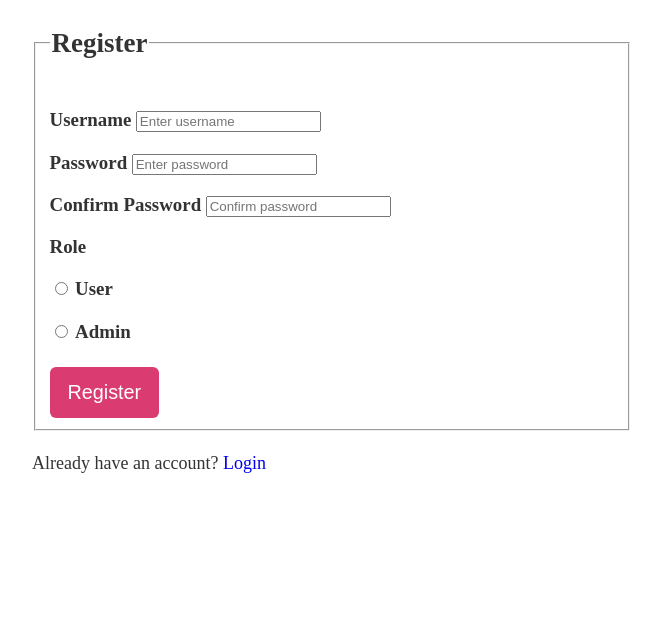
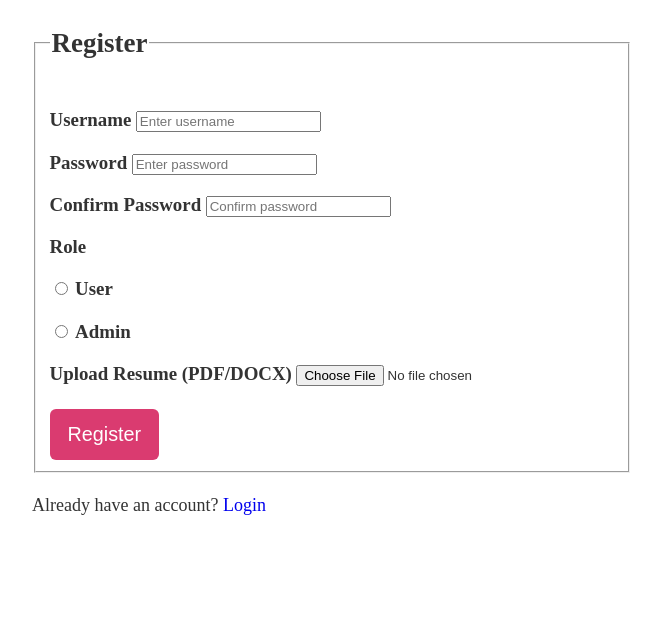
Before and after one commit to flimsycelery/ApplyNest-A-Flask-Application, a Flask app: page /register in a window 1280 px wide. Shown: the part 200-829 px from the top of the page, without its empty margins (308-969 px from the left). Before the commit the page ends 673 px from the top, so only its background shows below. Run offline with Flask 3, Linux system fonts and the light colour scheme; some libraries are stand-ins or nearby versions.

Commit message:
My local changes before merge

```diff
--- a/app.py
+++ b/app.py
@@ -1,15 +1,19 @@
-from flask import Flask, render_template, request, redirect, url_for, flash, session
+from flask import Flask, render_template, request, redirect, url_for, flash, session, jsonify
 from flask_wtf.csrf import CSRFProtect
 import sqlite3
 import os
 from werkzeug.security import generate_password_hash, check_password_hash
 from forms import LoginForm, RegisterForm, JobApplicationForm, JobPostingForm, EditJobForm, ApplicationStatusForm
+from werkzeug.utils import secure_filename
+from nlp_utils import extract_keywords
 
 app = Flask(__name__)
 app.secret_key = os.urandom(24)
 app.config['SQLALCHEMY_DATABASE_URI'] = os.getenv('sqlite:///db.sqlite3')
 app.config['WTF_CSRF_ENABLED'] = True
 app.config['WTF_CSRF_SECRET_KEY'] = os.urandom(24)
+UPLOAD_FOLDER = 'static/resumes'
+app.config['UPLOAD_FOLDER'] = UPLOAD_FOLDER
 
 # Initialize CSRF protection
 csrf = CSRFProtect(app)
@@ -45,6 +49,12 @@ def create_tables():
                       username TEXT UNIQUE,
                       password TEXT,
                       role TEXT)''')
+
+    cursor.execute("PRAGMA table_info(users)")
+    columns = [col[1] for col in cursor.fetchall()]
+    if 'resume_path' not in columns:
+        cursor.execute("ALTER TABLE users ADD COLUMN resume_path TEXT")
+
     conn.commit()
     conn.close()
 
@@ -108,10 +118,21 @@ def register():
         password = form.password.data
         role = form.role.data  # 'user' or 'admin' from radio button
 
+        resume_file = form.resume.data
+        resume_path = None
+
+        if resume_file:
+            filename = secure_filename(resume_file.filename)
+            resume_path = os.path.join(app.config['UPLOAD_FOLDER'], filename)
+            os.makedirs(app.config['UPLOAD_FOLDER'], exist_ok=True)
+            resume_file.save(resume_path)
+
         conn = connect_db()
         cursor = conn.cursor()
-        cursor.execute("INSERT INTO users (username, password, role) VALUES (?, ?, ?)",
-                       (username, generate_password_hash(password), role))
+        cursor.execute("""
+            INSERT INTO users (username, password, role, resume_path)
+            VALUES (?, ?, ?, ?)
+        """, (username, generate_password_hash(password), role, resume_path))
         conn.commit()
         conn.close()
 
@@ -119,6 +140,7 @@ def register():
         return redirect(url_for('login'))
 
     return render_template('register.html', form=form)
+
 
 @app.route('/login', methods=['GET', 'POST'])
 def login():
@@ -177,8 +199,8 @@ def user_dashboard():
     return render_template('user_dashboard.html', job_postings=job_postings, applied_jobs=applied_jobs, form=form)
 
 
-@app.route('/apply/<int:job_id>', methods=['POST'])
-def apply(job_id):
+@app.route('/admin/<int:job_id>', methods=['POST'])
+def admin(job_id):
     if 'user_id' not in session or session['role'] != 'user':
         return redirect(url_for('login'))
 
@@ -225,6 +247,22 @@ def admin_dashboard():
     edit_form = EditJobForm()
     status_form = ApplicationStatusForm()
     return render_template('admin_dashboard.html', job_postings=job_postings, form=form, edit_form=edit_form, status_form=status_form)
+
+
+@app.route('/keywords/<int:job_id>')
+def get_keywords(job_id):
+    conn = sqlite3.connect('job_applications.db')
+    cursor = conn.cursor()
+    cursor.execute("SELECT description FROM job_postings WHERE id = ?", (job_id,))
+    row = cursor.fetchone()
+    conn.close()
+
+    if row:
+        description = row[0]
+        keywords = extract_keywords(description)
+        return jsonify({"job_id": job_id, "keywords": keywords})
+    else:
+        return jsonify({"error": "Job not found"}), 404
 
 
 @app.route('/view_applications')
--- a/forms.py
+++ b/forms.py
@@ -1,6 +1,7 @@
 from flask_wtf import FlaskForm
 from flask_wtf.file import FileField, FileRequired, FileAllowed
 from wtforms import StringField, PasswordField, TextAreaField, SelectField, BooleanField, SubmitField, RadioField
+from flask_wtf.file import FileField, FileAllowed
 from wtforms.validators import DataRequired, Email, Length, EqualTo, ValidationError
 import sqlite3
 
@@ -15,6 +16,7 @@ class RegisterForm(FlaskForm):
     password = PasswordField('Password', validators=[DataRequired(), Length(min=6)])
     confirm_password = PasswordField('Confirm Password', validators=[DataRequired(), EqualTo('password')])
     role = RadioField("Role", choices=[("user", "User"), ("admin", "Admin")], validators=[DataRequired()])
+    resume = FileField('Upload Resume', validators=[FileAllowed(['pdf', 'docx'], 'PDF or DOCX only')])
     submit = SubmitField('Register')
 
     def validate_username(self, username):
--- a/requirements.txt
+++ b/requirements.txt
@@ -3,3 +3,4 @@ Flask-WTF
 WTForms
 email_validator
 Gunicorn
+spacy
--- a/templates/register.html
+++ b/templates/register.html
@@ -3,7 +3,7 @@
 
 {% block content %}
 <div class="container mt-5" style="max-width: 600px;">
-    <form action="{{ url_for('register') }}" method="post" class="p-4 shadow-sm rounded bg-white">
+    <form action="{{ url_for('register') }}" method="post" class="p-4 shadow-sm rounded bg-white" enctype="multipart/form-data">
         {{ form.hidden_tag() }}
         <fieldset>
             <legend>
@@ -51,6 +51,14 @@
                 {% endfor %}
             </div>
 
+            <!-- Resume Upload -->
+            <div class="mb-3">
+                <label for="resume" class="form-label">Upload Resume (PDF/DOCX)</label>
+                {{ form.resume(class="form-control", id="resume", required=true) }}
+                {% if form.resume.errors %}
+                    <div class="text-danger small">{{ form.resume.errors[0] }}</div>
+                {% endif %}
+            </div>
 
             <!-- Submit -->
             <div class="d-grid">
--- a/templates/user_dashboard.html
+++ b/templates/user_dashboard.html
@@ -239,7 +239,7 @@
                                 <h3>{{ job[1] }}</h3>
                                 <p>{{ job[2] }}</p>
                             </div>
-                            <form class="apply-form" action="{{ url_for('apply', job_id=job[0]) }}" method="post" enctype="multipart/form-data">
+                            <form class="apply-form" action="{{ url_for('admin', job_id=job[0]) }}" method="post" enctype="multipart/form-data">
                                 {{ form.hidden_tag() }}
                                 {{ form.name(placeholder="Your Name", required=true) }}
                                 {% if form.name.errors %}
```
Also changed, not shown: nlp_utils.py (added, +17 -0 lines), templates/admin_dashboard.html (+22 -0 lines), job_applications.db, 2 other files.
